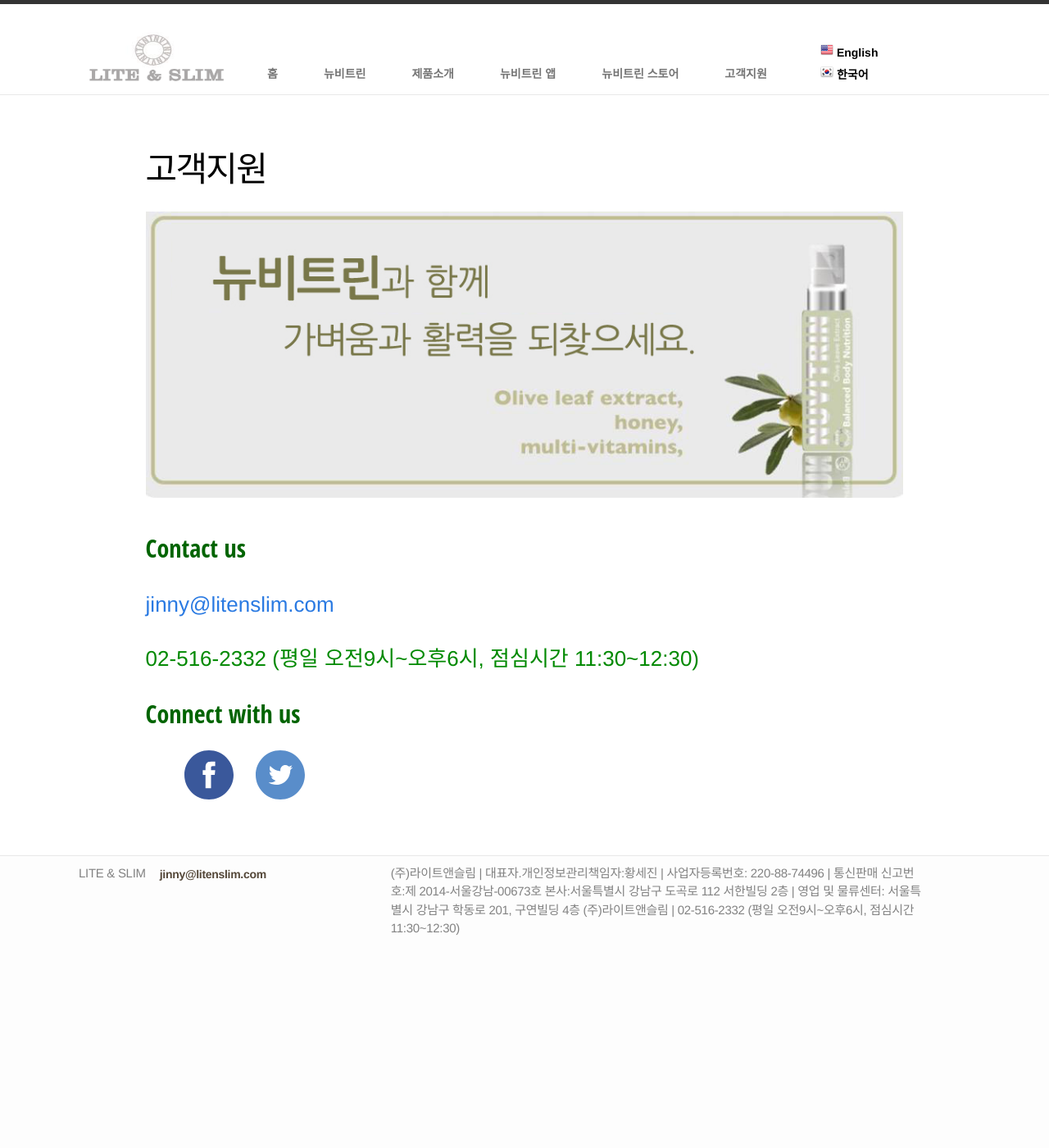
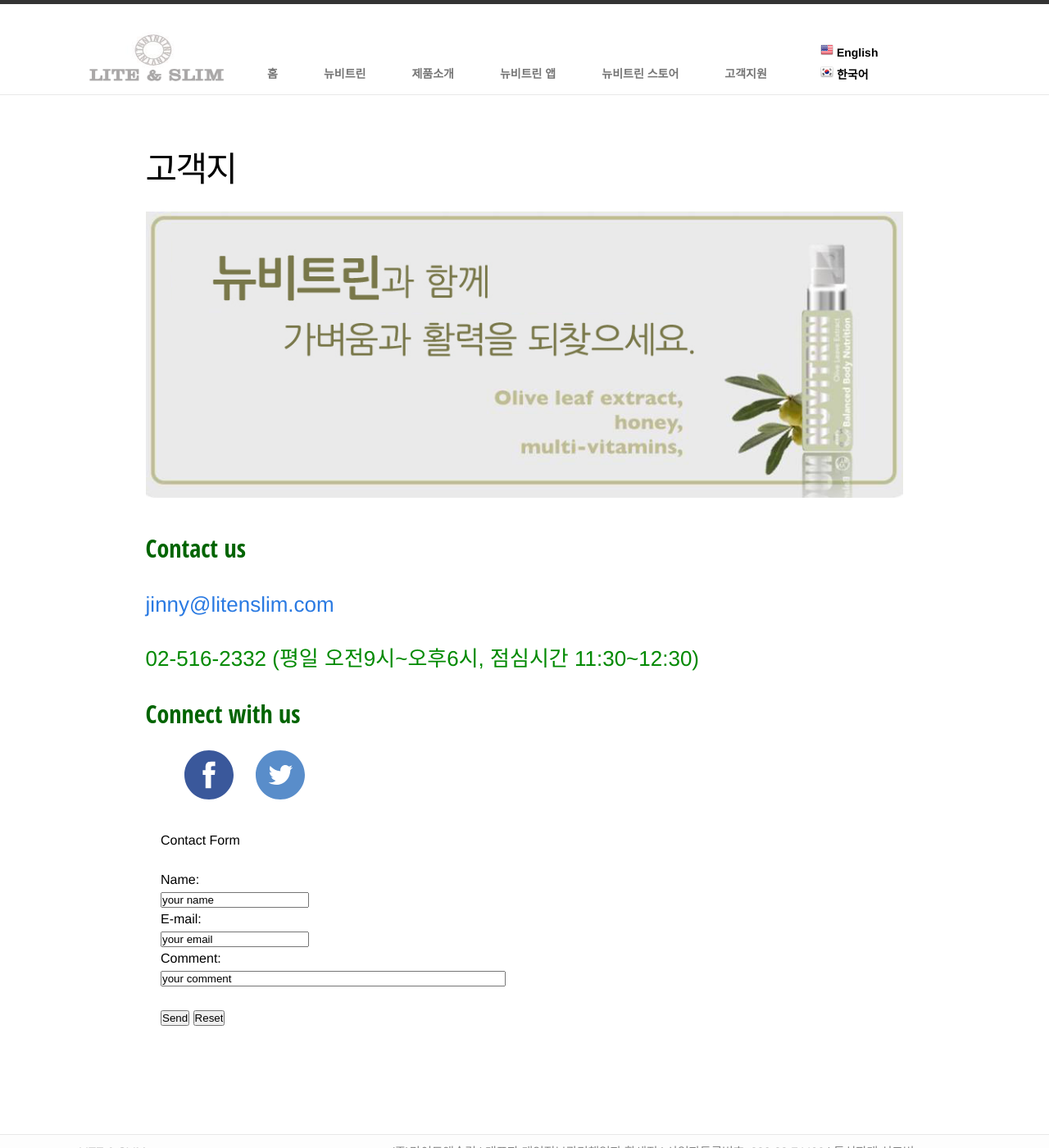
Before and after one commit to jikey0371/nuvitrin, a Jekyll site: the page built from contact/index.html, in a window 1280 px wide and 1400 px high. Shown: the whole window at 82% size. Built offline with Jekyll 4.4.1, drawn with Linux system fonts in a browser that asks for light colours.

Commit message:
ko-contact issue

```diff
--- a/contact/index.html
+++ b/contact/index.html
@@ -7,7 +7,7 @@
   <div class="post">
 
   <header class="post-header">
-    <h1>고객지원</h1>
+    <h1>고객지 </h1>
   </header>
 
 <div class="about-home">
@@ -16,7 +16,8 @@
 
 <article class="post-content">
   <h1>Contact us</h1>
-  <h3><a href="mailto:jinny@litenslim.com" target="_top"> jinny@litenslim.com</a></h3>
+  <h3><a href="mailto:jinny@litenslim.com" target="_top">
+jinny@litenslim.com</a></h3>
 <h3> 02-516-2332 (평일 오전9시~오후6시, 점심시간 11:30~12:30) </h3>
   <h1> Connect with us</h1>
   <div class="icons">
@@ -37,9 +38,9 @@
 </div>
 </div>
 </div>
-<!--
+
 <div class="send-email">
-<h2> 1:1 문의 </h2>
+  <h2> Contact Form </h2>
   <form action="MAILTO:someone@example.com" method="post" enctype="text/plain">
   <br> Name:<br>
   <input type="text" name="name" value="your name"><br>
@@ -50,7 +51,7 @@
   <input type="submit" value="Send">
   <input type="reset" value="Reset">
   </form>
-</div>-->
+</div>
 
 
   </div>
```
Lines whose indentation alone changed are shown as unchanged.
